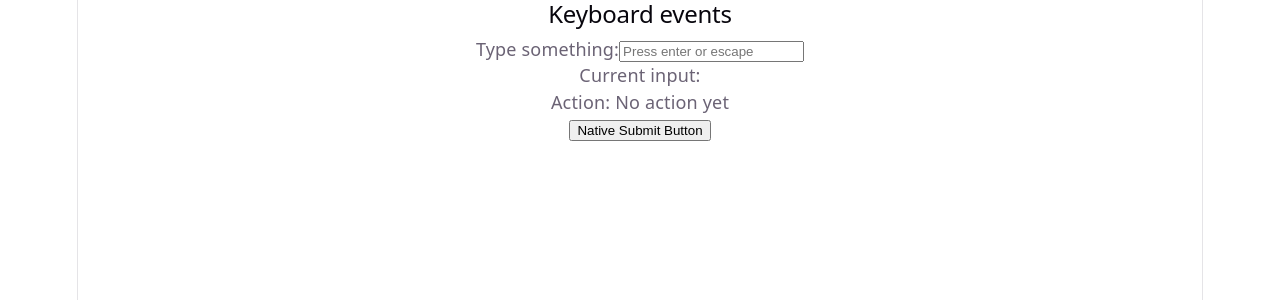
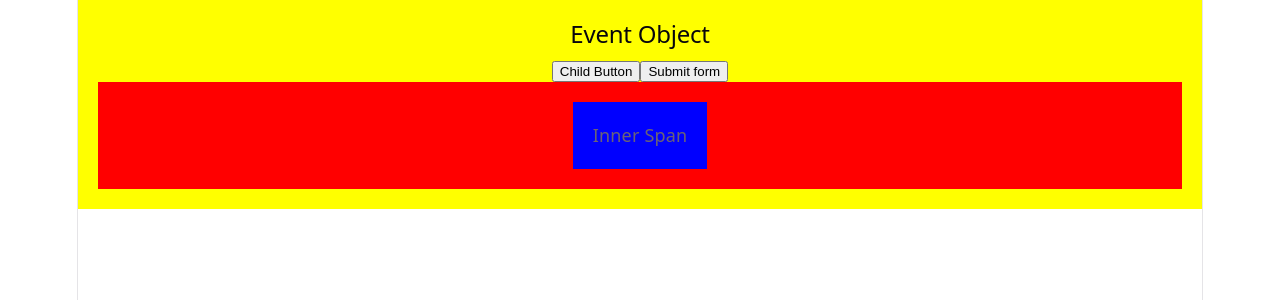
Before and after one commit to rakeshkr-abc/MERN_Stu_FebMay26Mys, a React (Vite) app in the folder W10/D3/my-event-app/: page / in a window 1280 px wide. Shown: the top 300 px of the page. Built offline with nearby package versions, Linux system fonts and the light colour scheme.

Commit message:
Stop event propagation

```diff
--- a/W10/D3/my-event-app/src/App.jsx
+++ b/W10/D3/my-event-app/src/App.jsx
@@ -6,6 +6,7 @@
 import { EventDelegation } from "./components/P6";
 import { FormsPattern } from "./components/P7";
 import { KeyboardEvent } from "./components/P8";
+import { EventObj } from "./components/P9";
 
 function App() {
    return (
@@ -16,7 +17,8 @@
       {/* <UseCallbackEvents /> */}
       {/* <EventDelegation /> */}
       {/* <FormsPattern /> */}
-      <KeyboardEvent />
+      {/* <KeyboardEvent /> */}
+      <EventObj />
     </>
   )
 }
--- /dev/null
+++ b/W10/D3/my-event-app/src/components/P9.jsx
@@ -0,0 +1,47 @@
+// Stop event propagation
+export function EventObj() {
+    const handleParentClick = (event) => {
+        alert(`Parent clicked target:
+            ${event.target.tagName}
+            currentTarget: ${event.currentTarget.tagName}`);
+    };
+
+    const handleChildClick = (event) => {
+        event.stopPropagation();
+        alert(`Child clicked (propagation stopped)
+            target: ${event.target.tagName}
+            currentTarget: ${event.currentTarget.tagName}`);
+    };
+
+    // form submit handler
+    const handleSubmit = (event) => {
+        event.preventDefault();
+        alert("Form submitted safely by reventing default refresh");
+    };
+
+    const handleBoxClick = (event) => {
+         alert(`Box clicked
+            target: ${event.target.tagName}
+            currentTarget: ${event.currentTarget.tagName}`);
+    };
+    return(
+        <section onClick={handleParentClick}
+        style={{padding: '20px', backgroundColor:'Yellow',}}
+        >
+        <h2>Event Object</h2>
+
+        <button onClick={handleChildClick}>Child Button</button>
+        <button onClick={handleSubmit}>Submit form</button>
+
+        <div onClick={handleBoxClick}
+        style={{padding:'20px', backgroundColor:'red',}}>
+            <span  style=
+            {{padding:'20px', backgroundColor:'blue',
+                display:'inline-block',
+            }}>
+                Inner Span
+            </span>
+        </div>
+        </section>
+    )
+}
```
